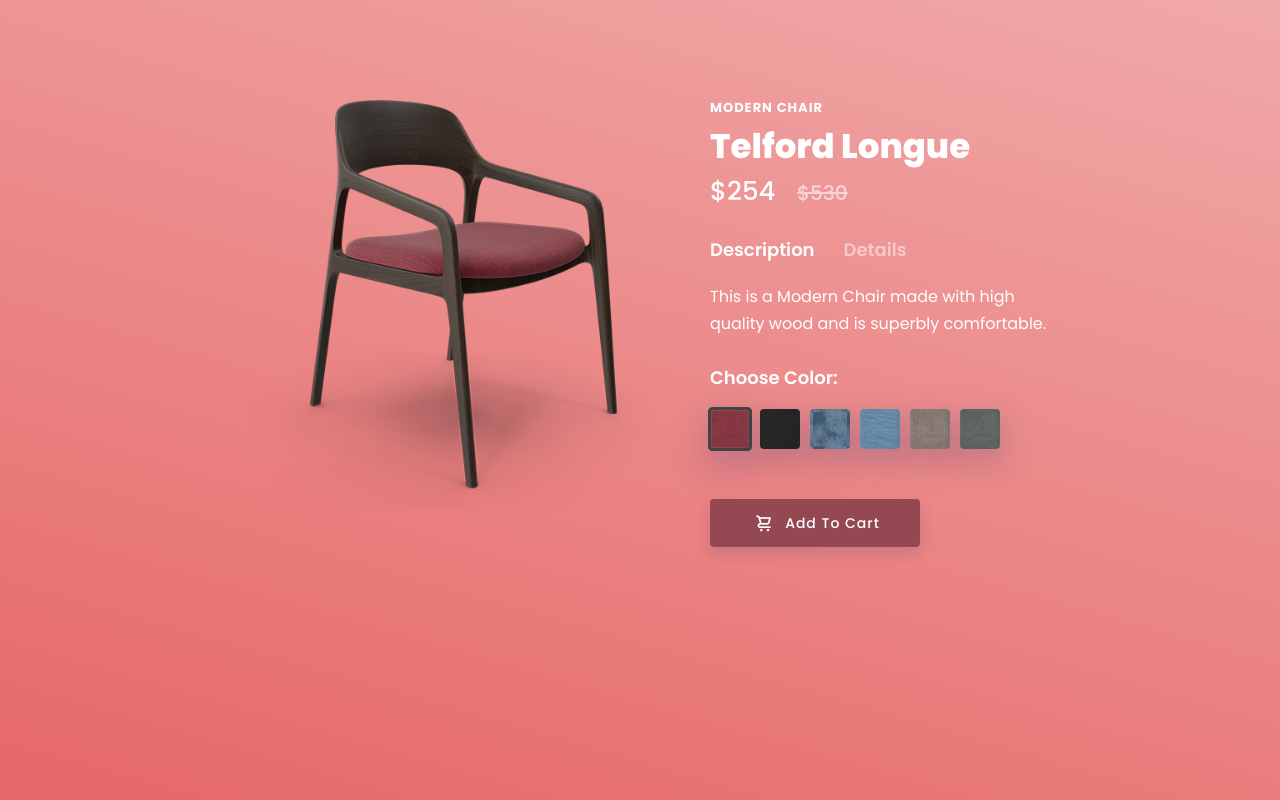
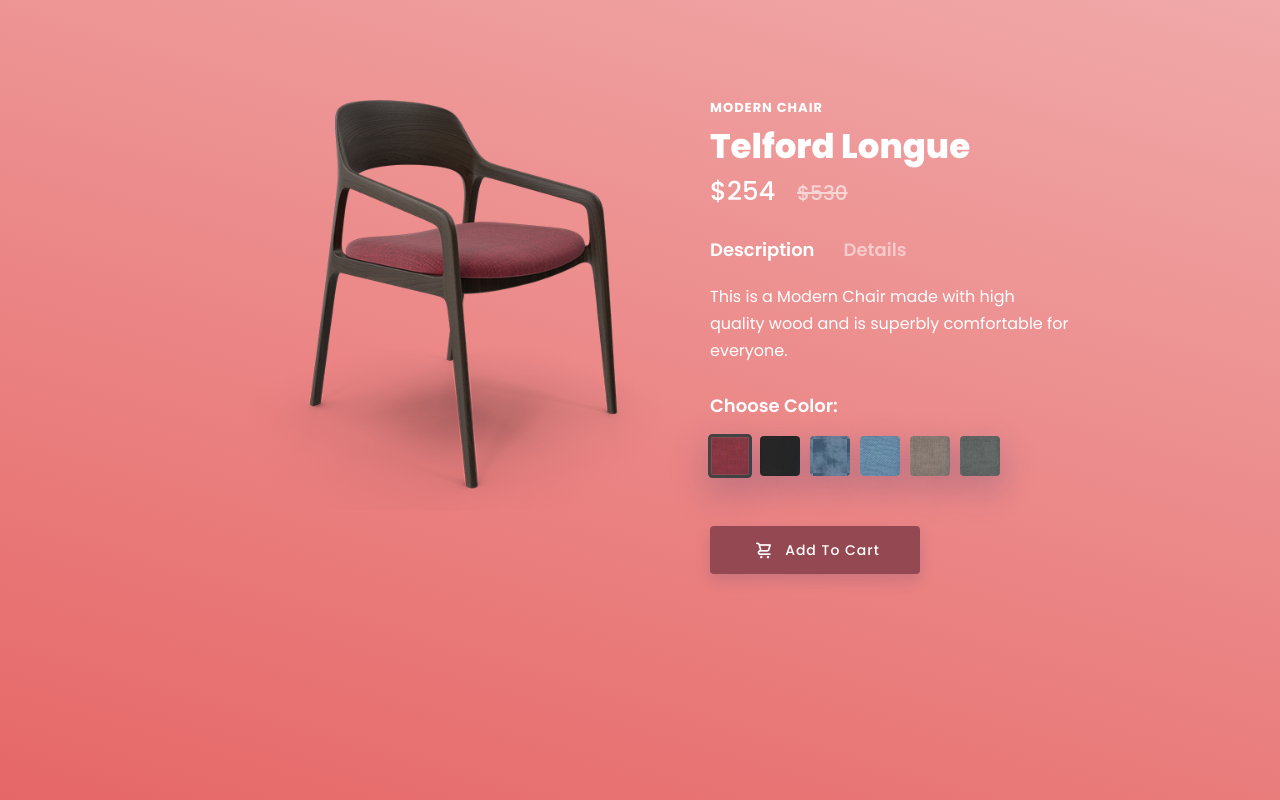
Before and after one commit to nitesh-gupta-64/modernChair, a plain HTML site: page index.html in a window 1280 px wide. Drawn offline with nearby package versions, Linux system fonts and the light colour scheme.

Commit message:
Para Changed

```diff
--- a/index.html
+++ b/index.html
@@ -28,7 +28,7 @@
 					<div class="section-fluid desc-sec accor-1">
 						<p>
 							This is a Modern Chair made with high quality wood and is superbly
-							comfortable.
+							comfortable for everyone.
 						</p>
 					</div>
 					<div class="section-fluid desc-sec accor-2">
```
